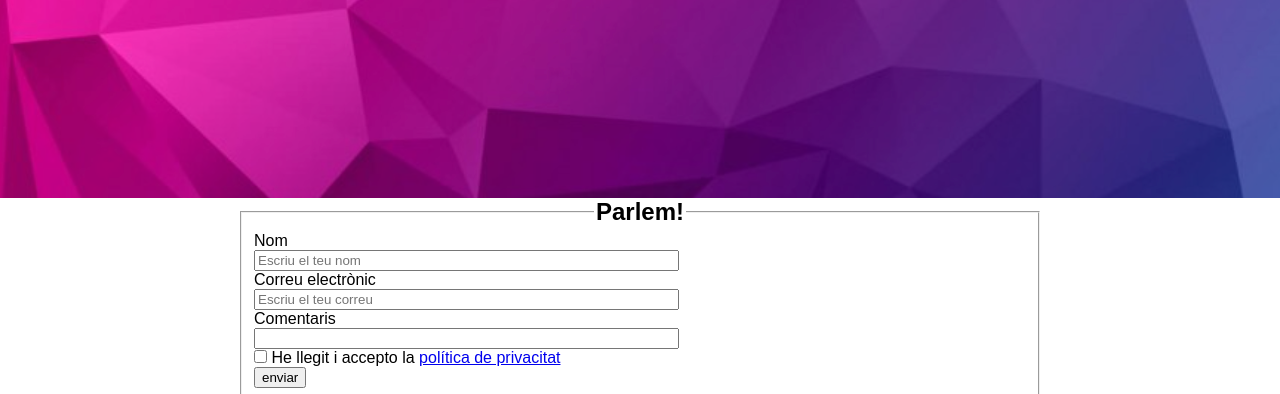
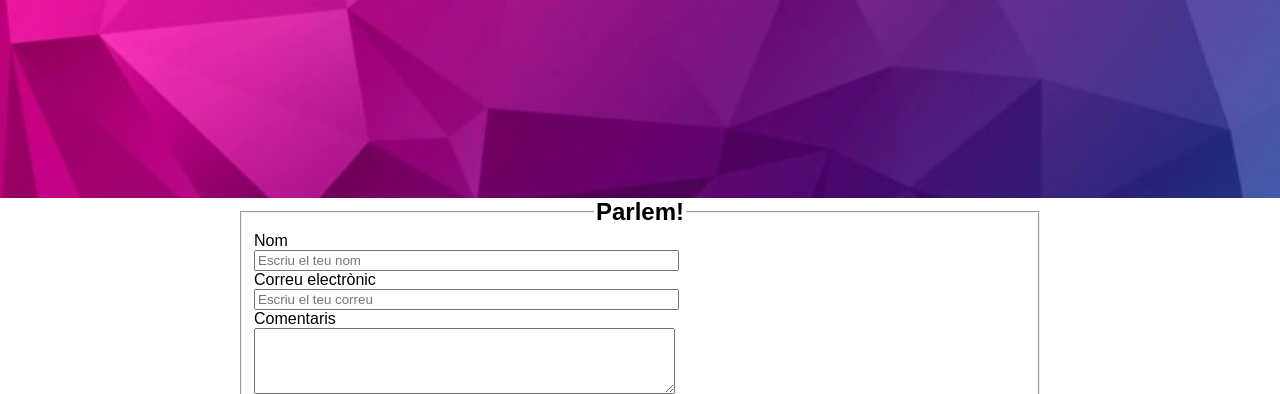
Before and after one commit to soclataylor/PAC1, a plain HTML site: page contacte.html in a window 1280 px wide. Shown: the part 87-481 px from the top of the page. Drawn offline with Linux system fonts and the light colour scheme.

Commit message:
formulari contacte

```diff
--- a/contacte.html
+++ b/contacte.html
@@ -32,7 +32,7 @@
     <div id="container">
     <section>
 
-        <form action="" method="GET">
+        <form id="contacte" action="" method="GET">
             <fieldset>
 
                 <legend><h2>Parlem!</h2></legend>
@@ -44,7 +44,7 @@
                     <input type="mail" size="50" id="correu" placeholder="Escriu el teu correu"><br>
 
                 <label for="comentaris">Comentaris</label><br>
-                    <input type="textarea" id="comentaris" size="50"><br>
+                    <textarea name="comentaris" form="contacte" id="comentaris" rows="4" cols="50"></textarea><br>
 
                 <input type="checkbox" name="privacitat">
                 He llegit i accepto la <a href="#">política de privacitat</a><br>
```
